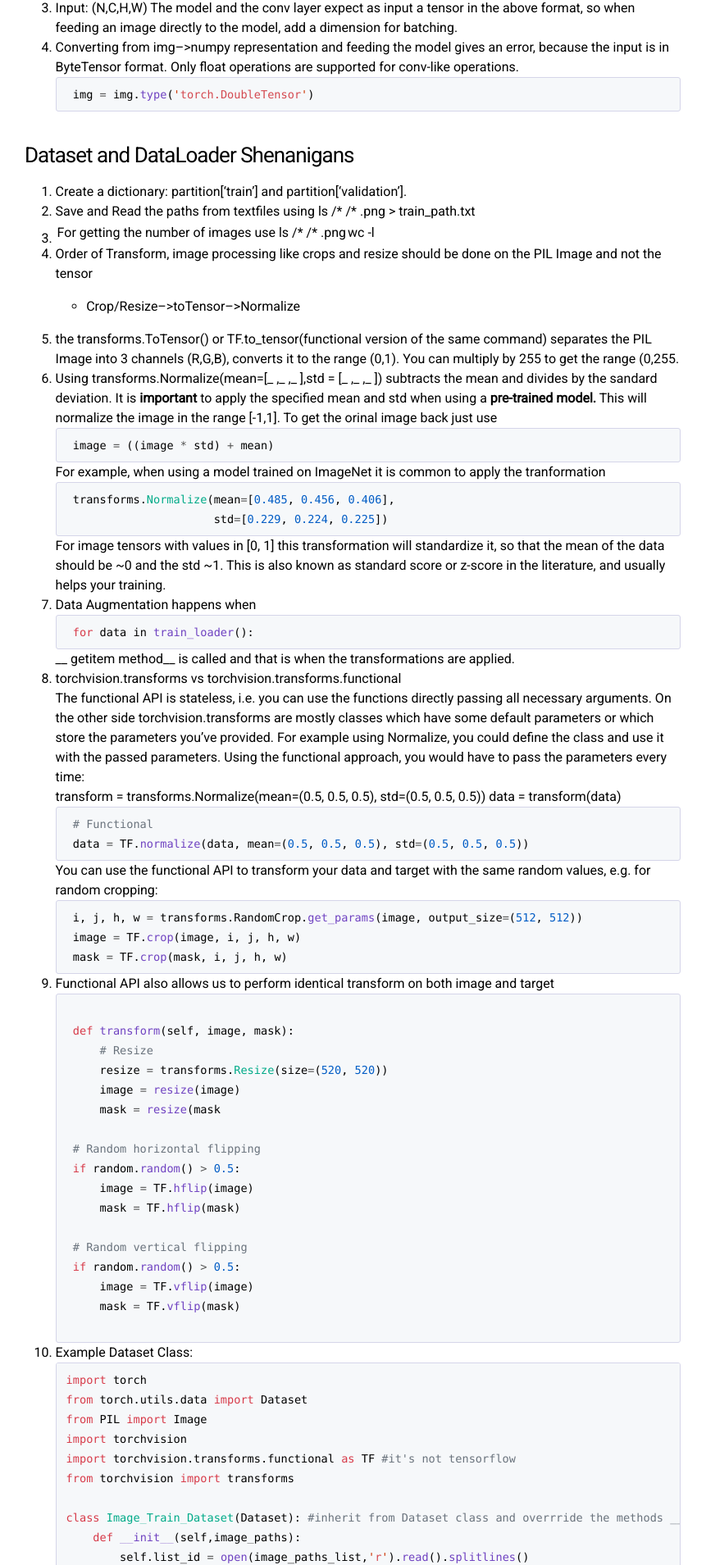
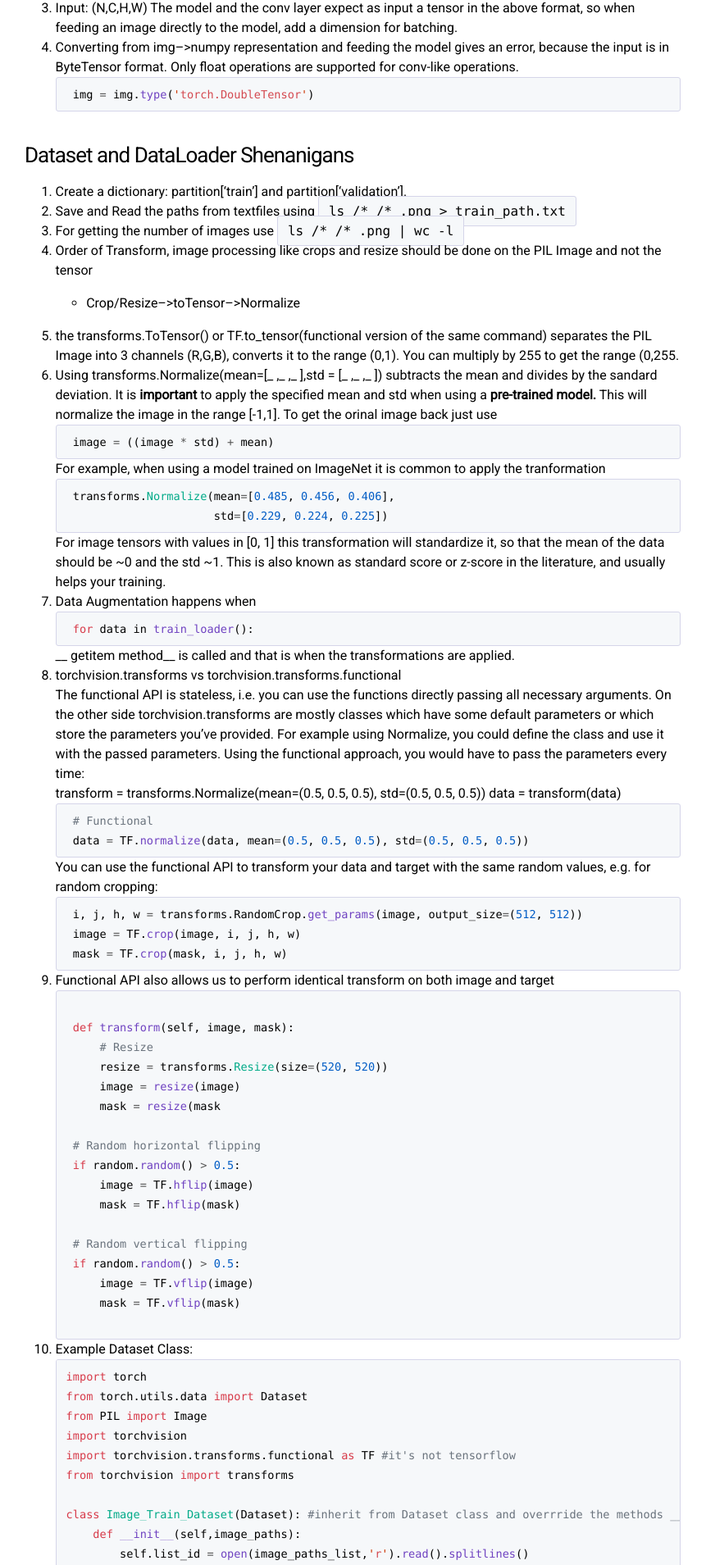
Before and after one commit to adityassrana/old_blog_template, a Jekyll site: the page built from _posts/2020-01-29-PyTorch-Tips.md, in a window 1280 px wide. Shown: the part 393-2302 px from the top of the page at 82% size, without its empty margins (210-1071 px from the left). Built offline with Jekyll 4.4.1, drawn with Linux system fonts in a browser that asks for light colours.

Commit message:
final checks

`````diff
--- a/_posts/2020-01-29-PyTorch-Tips.md
+++ b/_posts/2020-01-29-PyTorch-Tips.md
@@ -6,6 +6,7 @@ excerpt: an introductory guide to help people get comfortable with PyTorch funct
 date: 2020-01-29 16:41:00 +0000
 ---
 ### PyTorch and its Modules
+
 1. Variables are now deprectaed. Tensors can use Autograd directly.
 2. The forward function in the NN module defines how to get the output from the NN.
 the nn.module() has a __ call function
@@ -26,8 +27,8 @@ The model and the conv layer expect as input a tensor in the above format, so wh
 ### Dataset and DataLoader Shenanigans
 
 1. Create a dictionary: partition['train'] and partition['validation'].
-2. Save and Read the paths from textfiles using ls /* /* .png > train_path.txt
-3. For getting the number of images use ls /* /* .png | wc -l
+2. Save and Read the paths from textfiles using ````ls /* /* .png > train_path.txt````
+3. For getting the number of images use ````ls /* /* .png | wc -l````
 4. Order of Transform, image processing like crops and resize should be done on the PIL Image and not the tensor
     - Crop/Resize-->toTensor-->Normalize
 
--- a/css/main.css
+++ b/css/main.css
@@ -2,7 +2,8 @@
 /* ----------------------------------------------------------*/
 * {
   margin: 0;
-  padding: 0;
+  padding: 0
+  margin-top:12px;
 }
 
 html, body { height: 100%; }
`````
